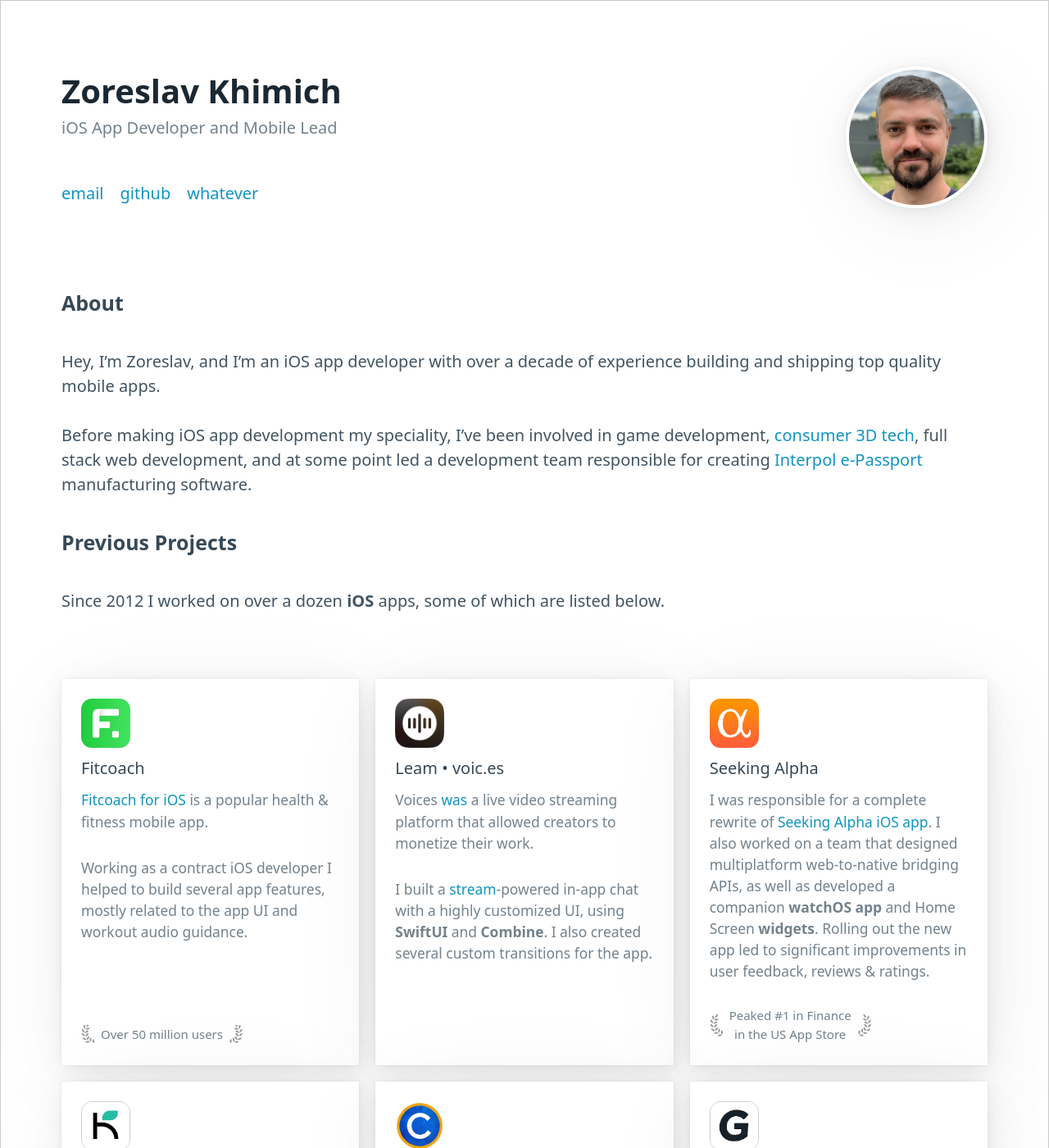
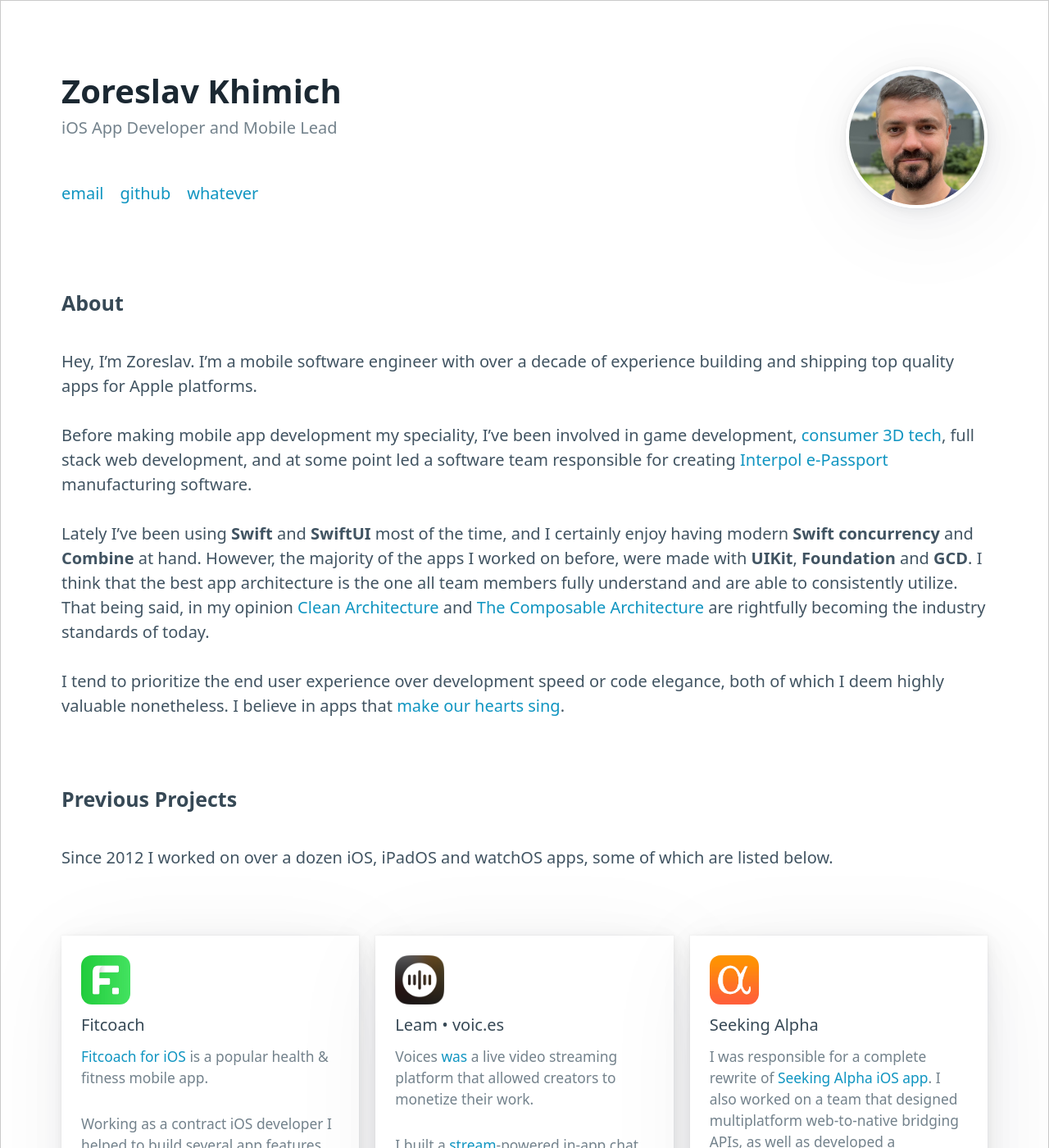
Before and after one commit to zrxq/zrxq.github.io, a Jekyll site: the page built from index.md, in a window 1280 px wide and 1400 px high. Shown: the whole window at 82% size. Built offline with Jekyll 4.4.1, drawn with Linux system fonts in a browser that asks for light colours.

Commit message:
Update: index.md

```diff
--- a/index.md
+++ b/index.md
@@ -4,15 +4,26 @@
 layout: profile
 ---
 
+{::options parse_block_html="true" /}
+
+<section>
+
 #### About
+Hey, I'm Zoreslav. I'm a mobile software engineer with over a decade of experience building and shipping top quality apps for Apple platforms.
 
-Hey, I'm Zoreslav, and I'm an iOS app developer with over a decade of experience building and shipping top quality mobile apps.
+Before making mobile app development my speciality, I've been involved in game development, [consumer 3D tech](https://www.crunchbase.com/organization/mydeco), full stack web development, and at some point led a software team responsible for creating [Interpol e-Passport](https://en.wikipedia.org/wiki/Interpol_Travel_Document) manufacturing software.
 
-Before making iOS app development my speciality, I've been involved in game development, [consumer 3D tech](https://www.crunchbase.com/organization/mydeco), full stack web development, and at some point led a development team responsible for creating [Interpol e-Passport](https://en.wikipedia.org/wiki/Interpol_Travel_Document) manufacturing software.
+Lately I've been using **Swift** and **SwiftUI** most of the time, and I certainly enjoy having modern **Swift concurrency** and **Combine** at hand. However, the majority of the apps I worked on before, were made with **UIKit**, **Foundation** and **GCD**. I think that the best app architecture is the one all team members fully understand and are able to consistently utilize. That being said, in my opinion [Clean Architecture](https://nalexn.github.io/clean-architecture-swiftui/) and [The Composable Architecture](https://github.com/pointfreeco/swift-composable-architecture) are rightfully becoming the industry standards of today.
+
+I tend to prioritize the end user experience over development speed or code elegance, both of which I deem highly valuable nonetheless. I believe in apps that [make our hearts sing](https://daringfireball.net/2023/02/making_our_hearts_sing).
+
+</section><section>
 
 #### Previous Projects
-Since 2012 I worked on over a dozen **iOS** apps, some of which are listed below.
+Since 2012 I worked on over a dozen iOS, iPadOS and watchOS apps, some of which are listed below.
 
 {% include projects.html %}
 
+</section>
+
 Donec sagittis vel enim sit amet ultrices. Nulla nec egestas ex. Nunc posuere ipsum eu pharetra eleifend. In lobortis hendrerit odio, sed fringilla magna mattis tempus. Vestibulum nec tristique nisl. Sed in augue rhoncus, imperdiet sem eget, maximus orci. In non dolor rhoncus, suscipit purus eget, molestie mauris.
```
